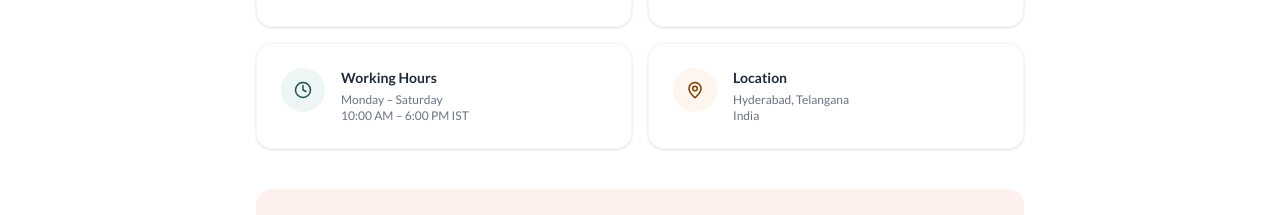
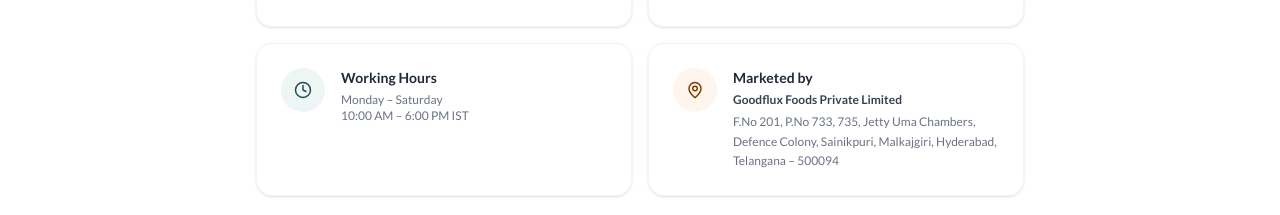
Before and after one commit to sirisha199505/cravebetter, a React (Vite) app: page /contact-us in a window 1280 px wide. Shown: the part 352-567 px from the top of the page. Built offline with nearby package versions, Linux system fonts and the light colour scheme; no server answers.

Commit message:
new changes that to add addess in contact and shipping charges to 499

```diff
--- a/src/pages/ContactUs.jsx
+++ b/src/pages/ContactUs.jsx
@@ -59,9 +59,11 @@
             <MapPin size={18} className="text-[#7b3f00]" />
           </div>
           <div>
-            <p className="font-bold text-gray-800 text-sm mb-1">Location</p>
-            <p className="text-xs text-gray-500">Hyderabad, Telangana</p>
-            <p className="text-xs text-gray-500">India</p>
+            <p className="font-bold text-gray-800 text-sm mb-1">Marketed by</p>
+            <p className="text-xs font-semibold text-gray-700">Goodflux Foods Private Limited</p>
+            <p className="text-xs text-gray-500 leading-relaxed mt-1">
+              F.No 201, P.No 733, 735, Jetty Uma Chambers, Defence Colony, Sainikpuri, Malkajgiri, Hyderabad, Telangana – 500094
+            </p>
           </div>
         </div>
       </div>
--- a/src/pages/ShippingPolicy.jsx
+++ b/src/pages/ShippingPolicy.jsx
@@ -20,8 +20,8 @@
 
 <h2>2. Shipping Charges</h2>
 <ul>
-  <li><strong>Free delivery</strong> on all orders above <strong>₹599</strong></li>
-  <li>For orders below ₹599, a flat shipping fee will be applied at checkout</li>
+  <li><strong>Free delivery</strong> on all orders above <strong>₹499</strong></li>
+  <li>For orders below ₹499, a flat shipping fee will be applied at checkout</li>
 </ul>
 
 <h2>3. Processing Time</h2>
```
